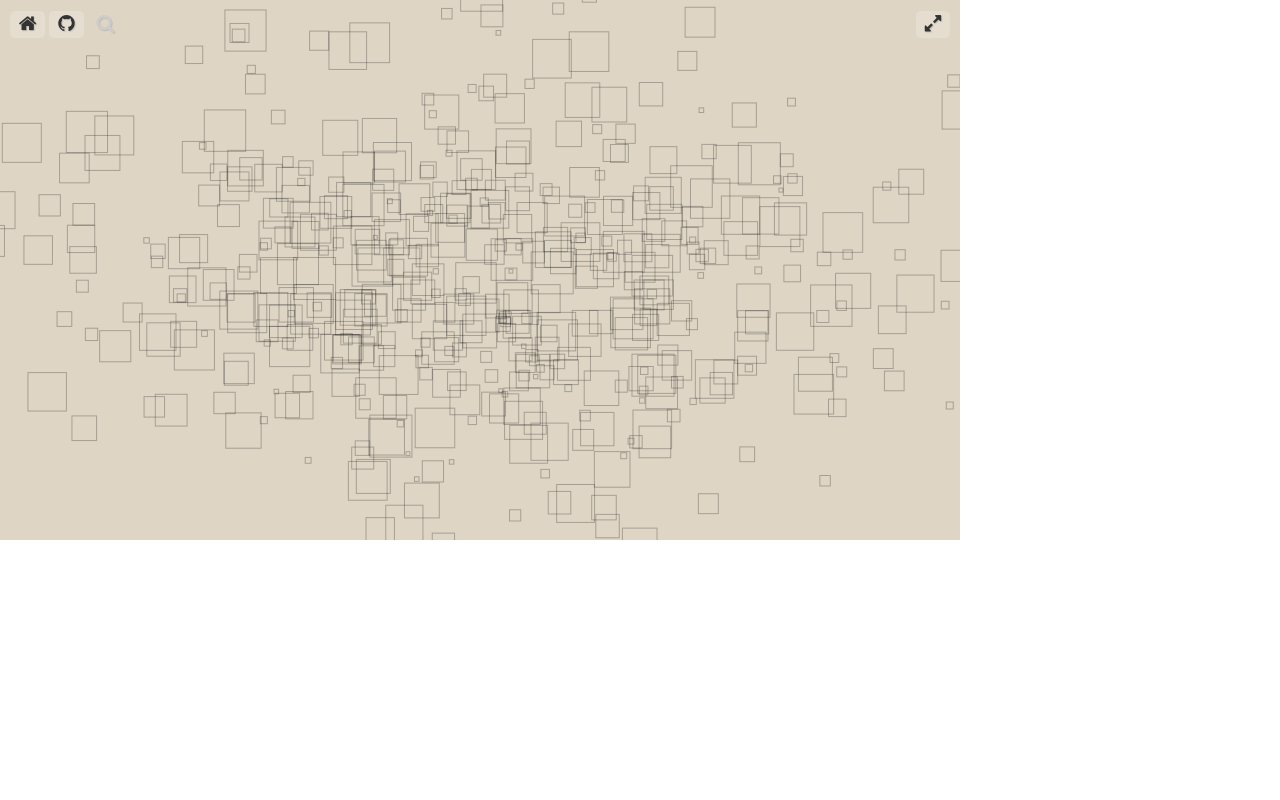
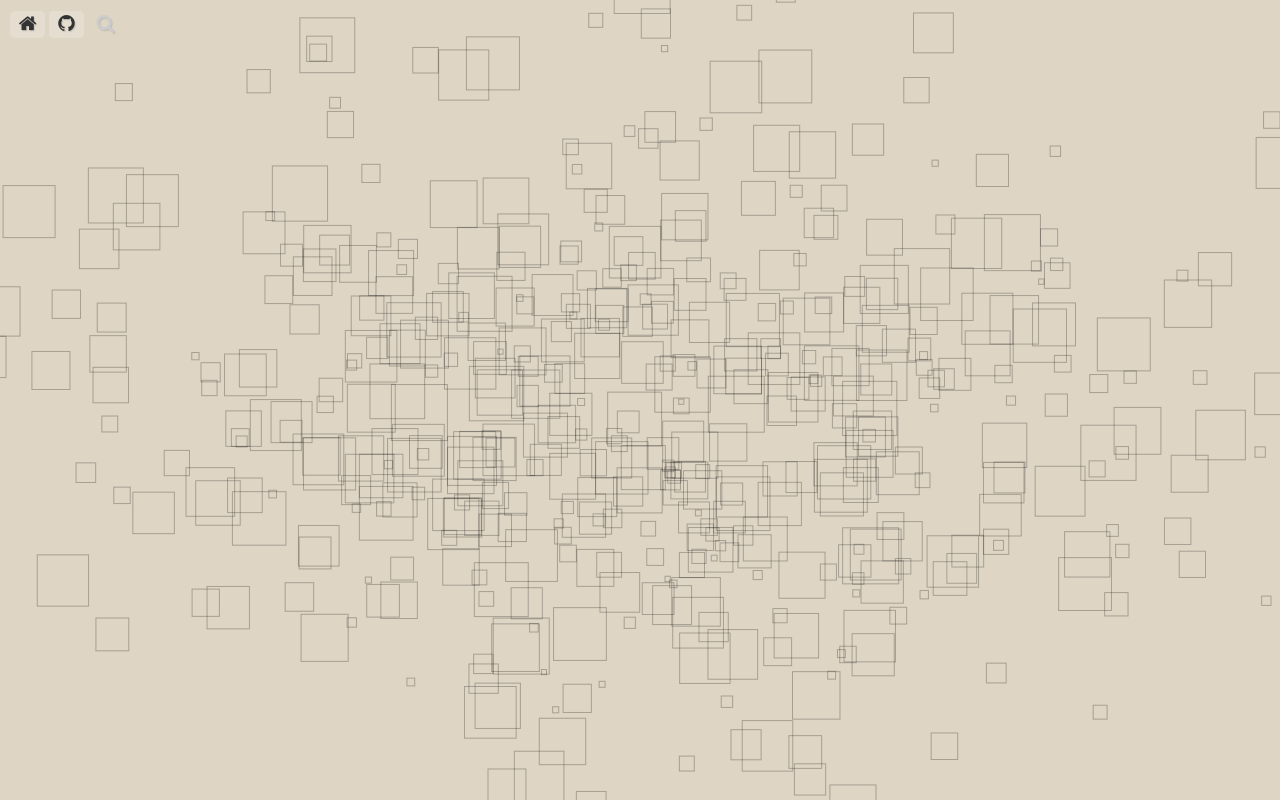
Before and after one commit to prideout/tol, a plain HTML site: page index.html in a window 1280 px wide. Drawn offline with nearby package versions, Linux system fonts and the light colour scheme; files whose address does not match are found by name.

Commit message:
Simply always make it fullscreen.

```diff
--- a/app.js
+++ b/app.js
@@ -73,18 +73,32 @@ var App = function() {
         });
     };
 
-    var pixelScale = window.devicePixelRatio || 1;
+    var resizeThrottle;
+    window.onresize = function() {
+        clearTimeout(resizeThrottle);
+        resizeThrottle = setTimeout(this.refresh_viewport.bind(this), 250);
+    }.bind(this);
+
     this.context = d3.select("canvas")
-        .attr("width", this.winsize[0] * pixelScale)
-        .attr("height", this.winsize[1] * pixelScale)
         .call(this.mouse_handler)
         .node().getContext("2d");
 
+    this.refresh_viewport();
+
+    this.tick = this.tick.bind(this);
+    this.tick();
+};
+
+App.prototype.refresh_viewport = function() {
+    var pixelScale = this.pixelScale = window.devicePixelRatio;
+    var canvas = document.getElementsByTagName('canvas')[0];
+    var width = this.winsize[0] = canvas.clientWidth;
+    var height = this.winsize[1] = canvas.clientHeight;
+    canvas.width = width * pixelScale;
+    canvas.height = height * pixelScale;
     this.context.scale(pixelScale, pixelScale);
     this.dirty_draw = true;
     this.dirty_viewport = true;
-    this.tick = this.tick.bind(this);
-    this.tick();
 };
 
 App.prototype.send_message = function(msg, data) {
@@ -95,6 +109,11 @@ App.prototype.send_message = function(msg, data) {
 };
 
 App.prototype.tick = function() {
+
+    var pixelScale = window.devicePixelRatio;
+    if (pixelScale != this.pixelScale) {
+        this.refresh_viewport();
+    }
 
     if (this.dirty_viewport) {
 
--- a/index.html
+++ b/index.html
@@ -14,10 +14,12 @@ html {
     color: #404040;
     font-weight: 400;
     text-rendering: optimizeLegibility;
+    height: 100%;
 }
 body {
     padding: 0;
     margin: 0;
+    height: 100%;
 }
 a {
     background: rgba(255, 255, 255, 0.2);
@@ -39,7 +41,10 @@ a.disabled {
     cursor: default;
 }
 article {
-    max-width:960px;
+    width: 100%;
+    height: 100%;
+    max-width:1366px;
+    max-height:1366px;
     background:#efefef;
     padding: 0;
     margin: 0;
@@ -47,8 +52,8 @@ article {
 }
 canvas {
     background: #DED5C4;
-    width: 960px;
-    height: 540px;
+    width: 100%;
+    height: 100%;
     display: block;
 }
 overlay {
@@ -102,9 +107,6 @@ icon {
         <a href="https://github.com/prideout/tol"><icon>&#xe801;</icon></a>
         <a id="search" class="disabled"><icon>&#xe800;</icon></a>
     </overlay>
-    <overlay class="right">
-        <a id="maximize"><icon>&#xe804;</icon></a>
-    </overlay>
 </article>
 <script src="//d3js.org/d3.v3.min.js"></script>
 <script src="app.js"></script>
```
